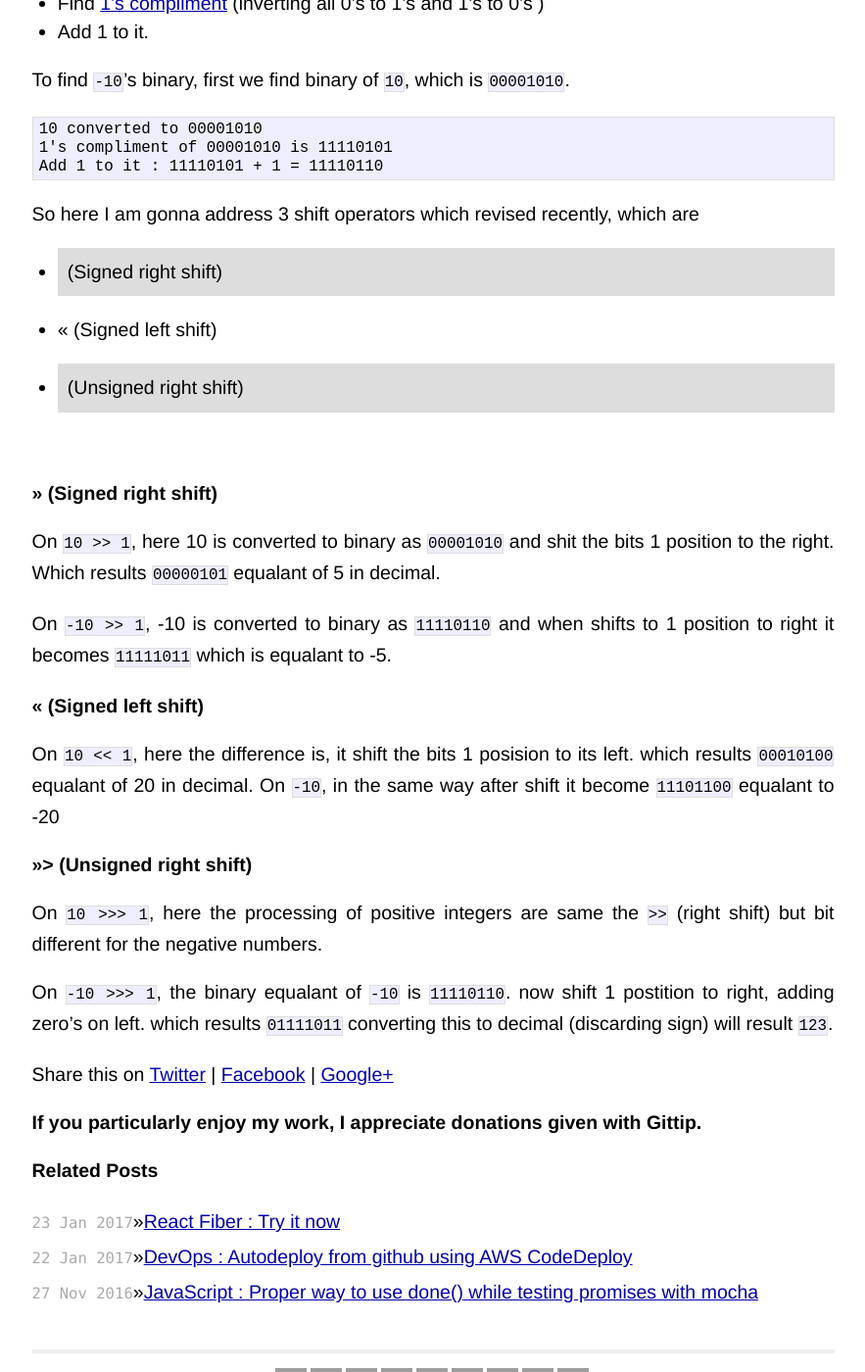
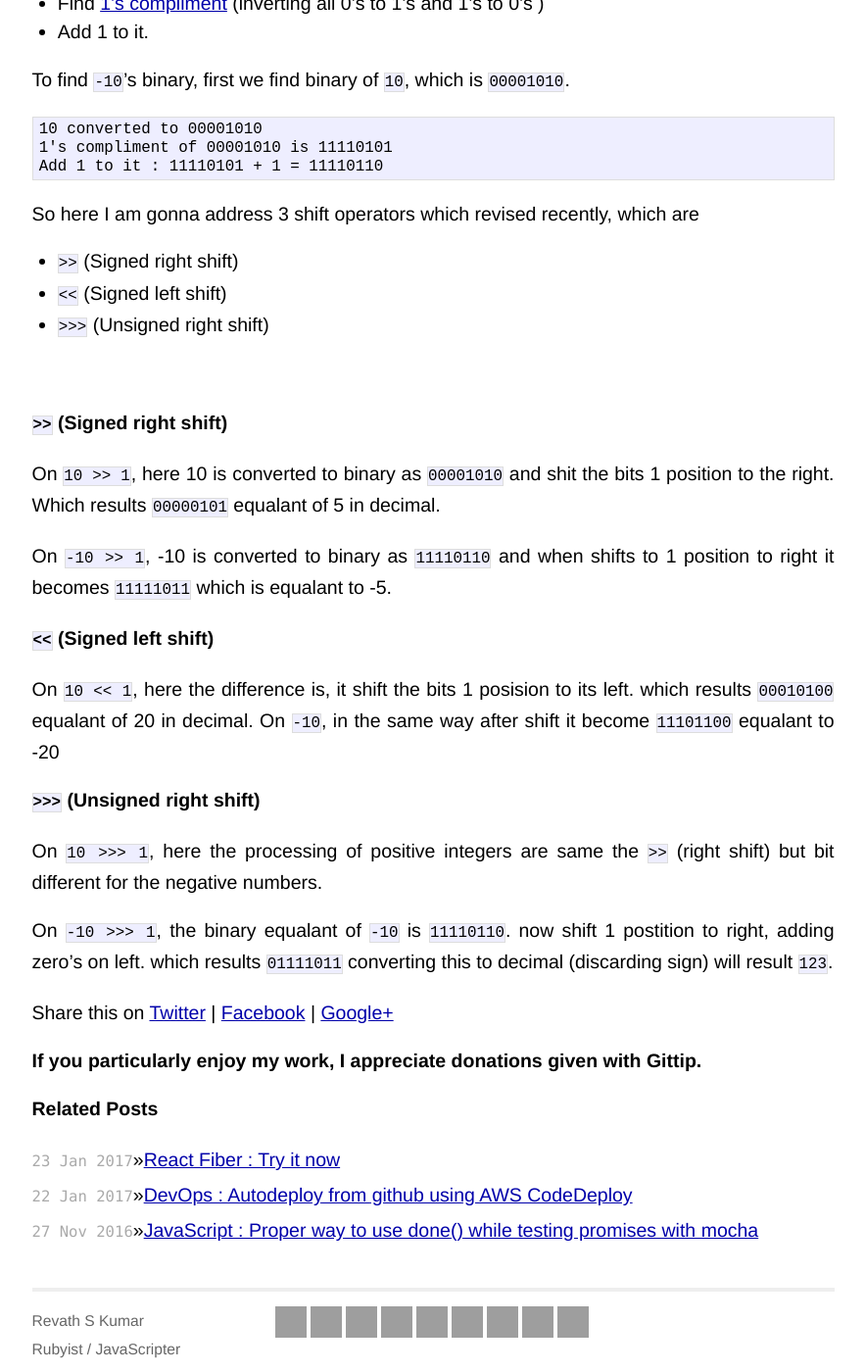
Before and after one commit to revathskumar/blog.revathskumar.com, a Jekyll site: the page built from _posts/2014-03-28-javascript-shift-operators.md, in a window 1280 px wide and 1400 px high, scrolled down 911 px, cut to the strip 0-1400 px from the top of the window. Shown: the whole strip at 98% size, without its empty margins (198-1081 px from the left). Built offline with Jekyll 4.4.1, drawn with Linux system fonts in a browser that asks for light colours; grey boxes are pictures that could not be loaded.

```diff
--- a/_posts/2014-03-28-javascript-shift-operators.md
+++ b/_posts/2014-03-28-javascript-shift-operators.md
@@ -40,20 +40,20 @@ Add 1 to it : 11110101 + 1 = 11110110
 
 So here I am gonna address 3 shift operators which revised recently, which are
 
-* >> (Signed right shift)
-* << (Signed left shift)
-* >>> (Unsigned right shift)
+* `>>` (Signed right shift)
+* `<<` (Signed left shift)
+* `>>>` (Unsigned right shift)
 
 <br/>
-# >> (Signed right shift)
+# `>>` (Signed right shift)
 On `10 >> 1`, here 10 is converted to binary as `00001010` and shit the bits 1 position to the right. Which results `00000101` equalant of 5 in decimal.
 
 On `-10 >> 1`, -10 is converted to binary as `11110110` and when shifts to 1 position to right it becomes `11111011` which is equalant to -5.
 
-# << (Signed left shift)
+# `<<` (Signed left shift)
 On `10 << 1`, here the difference is, it shift the bits 1 posision to its left. which results `00010100` equalant of 20 in decimal. On `-10`, in the same way after shift it become `11101100` equalant to -20
 
-# >>> (Unsigned right shift)
+# `>>>` (Unsigned right shift)
 On `10 >>> 1`, here the processing of positive integers are same the `>>` (right shift) but bit different for the negative numbers.
 
 On `-10 >>> 1`, the binary equalant of `-10` is `11110110`. now shift 1 postition to right, adding zero's on left. which results `01111011` converting this to decimal (discarding sign) will result `123`.
```
